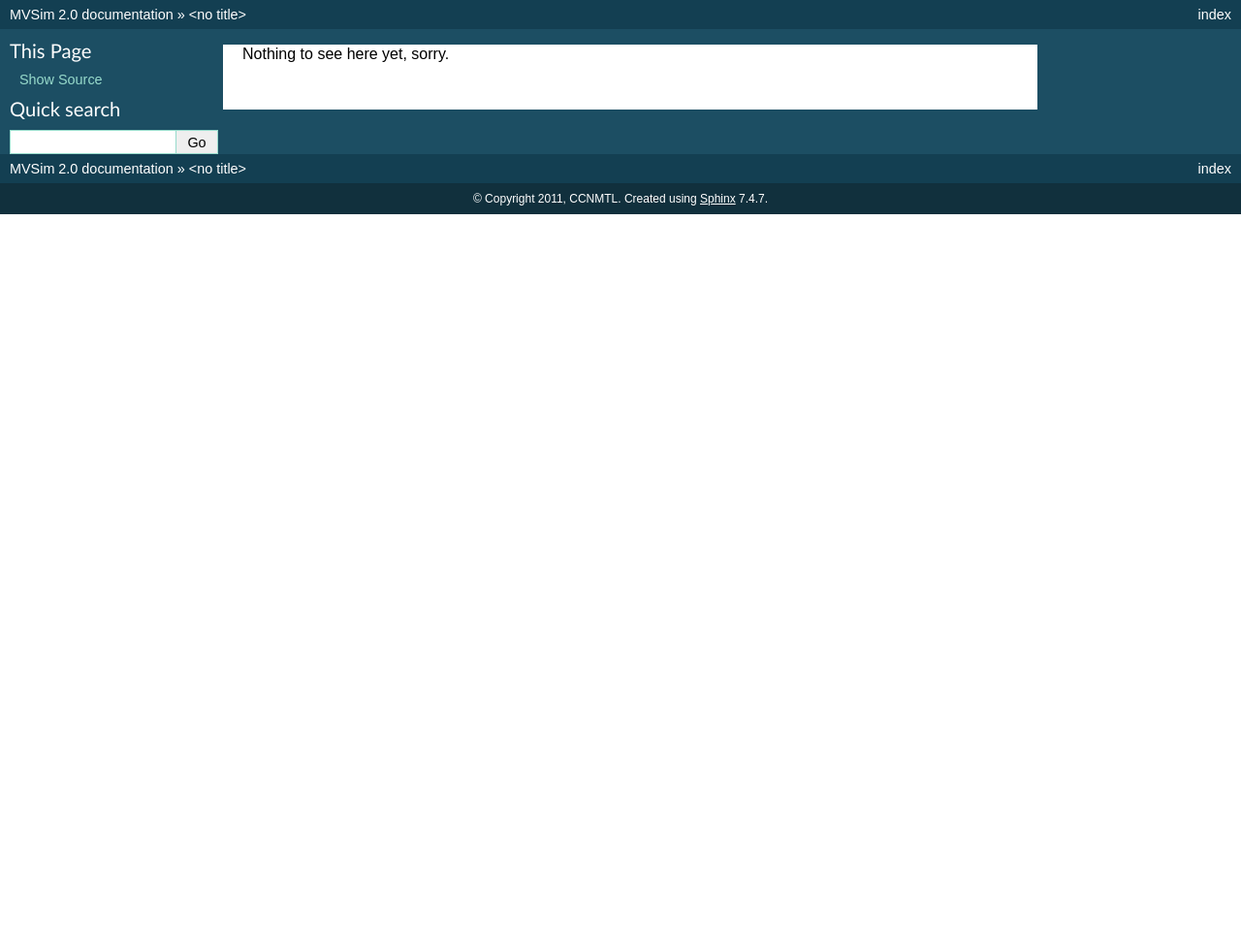
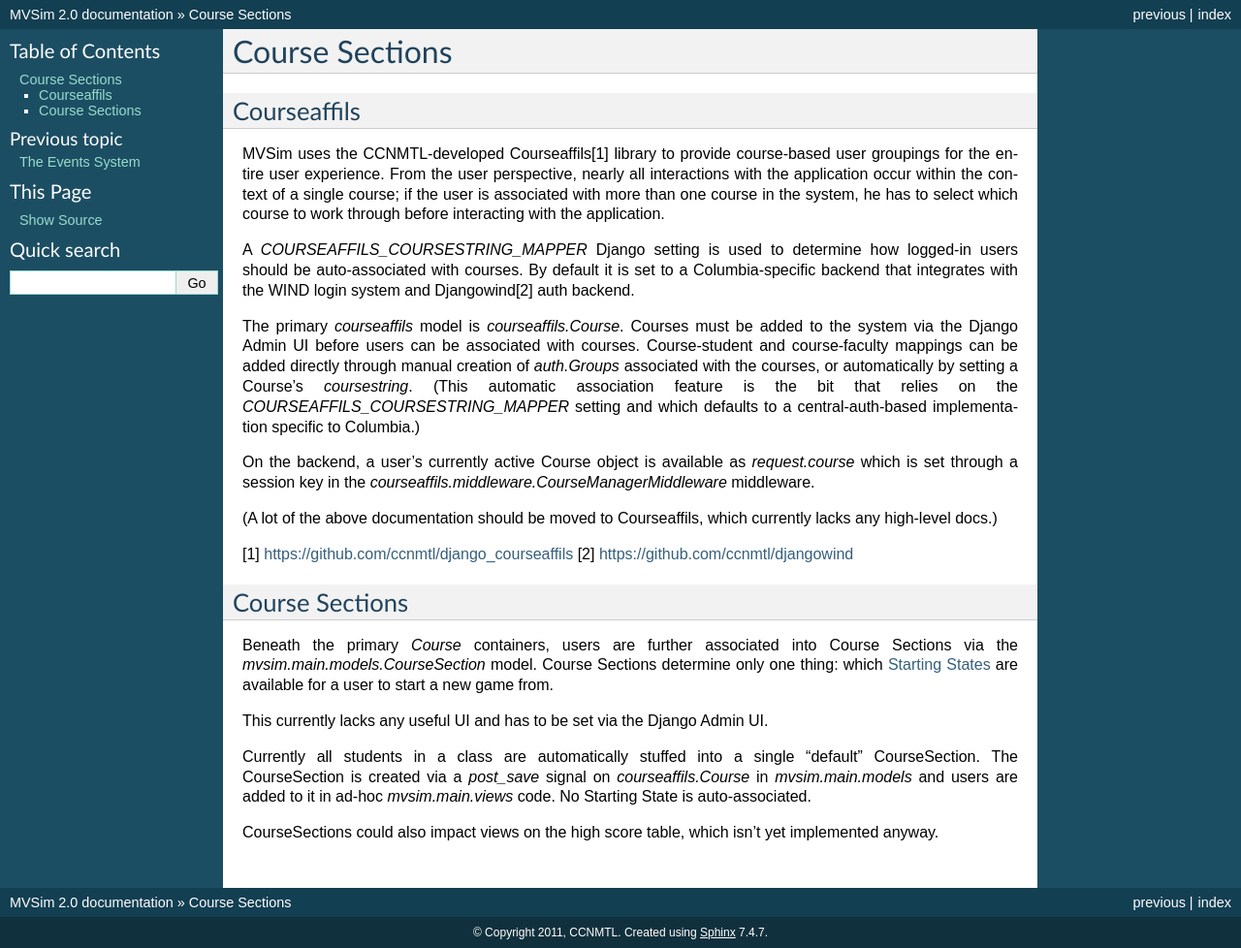
Before and after one commit to ccnmtl/mvsim, a Sphinx documentation site: the page built from docs/course-sections.txt, in a window 1280 px wide. Shown: the whole page at 97% size. Built offline with Sphinx 7.4.7, drawn with Linux system fonts in a browser that asks for light colours; before the commit the page ends 900 px from its top, so only the background shows below that.

Commit message:
coursesections

```diff
--- a/docs/course-sections.txt
+++ b/docs/course-sections.txt
@@ -1 +1,57 @@
-Nothing to see here yet, sorry.
+Course Sections
+===============
+
+Courseaffils
+------------
+
+MVSim uses the CCNMTL-developed Courseaffils[1] library to provide
+course-based user groupings for the entire user experience.  From the
+user perspective, nearly all interactions with the application occur
+within the context of a single course; if the user is associated with
+more than one course in the system, he has to select which course to
+work through before interacting with the application.
+
+A `COURSEAFFILS_COURSESTRING_MAPPER` Django setting is used to
+determine how logged-in users should be auto-associated with courses.
+By default it is set to a Columbia-specific backend that integrates
+with the WIND login system and Djangowind[2] auth backend.
+
+The primary `courseaffils` model is `courseaffils.Course`. Courses
+must be added to the system via the Django Admin UI before users can
+be associated with courses. Course-student and course-faculty mappings
+can be added directly through manual creation of `auth.Groups`
+associated with the courses, or automatically by setting a Course's
+`coursestring`. (This automatic association feature is the bit that
+relies on the `COURSEAFFILS_COURSESTRING_MAPPER` setting and which
+defaults to a central-auth-based implementation specific to Columbia.)
+
+On the backend, a user's currently active Course object is available
+as `request.course` which is set through a session key in the
+`courseaffils.middleware.CourseManagerMiddleware` middleware.
+
+(A lot of the above documentation should be moved to Courseaffils,
+which currently lacks any high-level docs.)
+
+[1] https://github.com/ccnmtl/django_courseaffils
+[2] https://github.com/ccnmtl/djangowind
+
+Course Sections
+---------------
+
+Beneath the primary `Course` containers, users are further
+associated into Course Sections via the
+`mvsim.main.models.CourseSection` model.  Course Sections determine
+only one thing: which :doc:`Starting States <states>` are available
+for a user to start a new game from.
+
+This currently lacks any useful UI and has to be set via the Django
+Admin UI.
+
+Currently all students in a class are automatically stuffed into a
+single "default" CourseSection.  The CourseSection is created via a
+`post_save` signal on `courseaffils.Course` in `mvsim.main.models` and
+users are added to it in ad-hoc `mvsim.main.views` code.  No Starting
+State is auto-associated.
+
+CourseSections could also impact views on the high score table, which
+isn't yet implemented anyway.
--- a/docs/index.txt
+++ b/docs/index.txt
@@ -17,6 +17,7 @@ Contents:
    user-input
    states
    events
+   course-sections
 
 Indices and tables
 ==================
--- a/docs/overview.txt
+++ b/docs/overview.txt
@@ -44,6 +44,6 @@ Aspects of MVSIM that should be considered in documentation:
    Section. We need a UI for faculty to promote States to Starting
    States.
 
-8. The Courseaffils integration and CourseSection model.
+8. :doc`The Courseaffils integration and CourseSection model <course-sections>`.
 
 9. The Graphing Tool.
```
